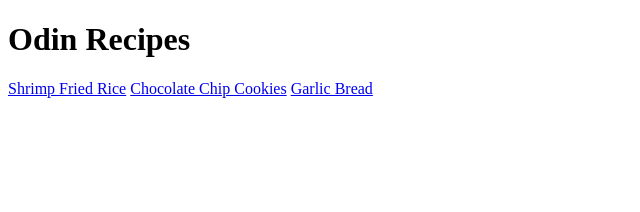
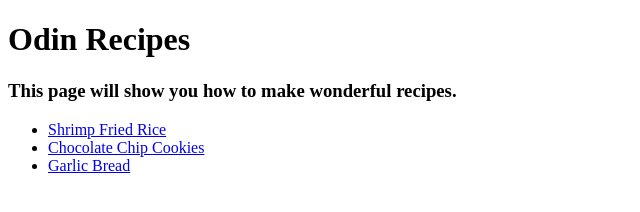
Before and after one commit to AltazP/odin-recipes, a plain HTML site: page index.html in a window 1280 px wide. Shown: the whole page, without its empty margins (0-640 px from the left). Drawn offline with Linux system fonts and the light colour scheme.

Commit message:
Change index page

```diff
--- a/index.html
+++ b/index.html
@@ -6,8 +6,11 @@
 </head>
 <body>
   <h1>Odin Recipes</h1>
-  <a href="./recipes/fried-rice.html">Shrimp Fried Rice</a>
-  <a href="./recipes/chocolate-chip.html">Chocolate Chip Cookies</a>
-  <a href="./recipes/garlic-bread.html">Garlic Bread</a>
+  <h3>This page will show you how to make wonderful recipes.</h3>
+  <ul>
+    <li><a href="./recipes/fried-rice.html">Shrimp Fried Rice</a></li>
+    <li><a href="./recipes/chocolate-chip.html">Chocolate Chip Cookies</a></li>
+    <li><a href="./recipes/garlic-bread.html">Garlic Bread</a></li>
+  </ul>
 </body>
 </html>
```
